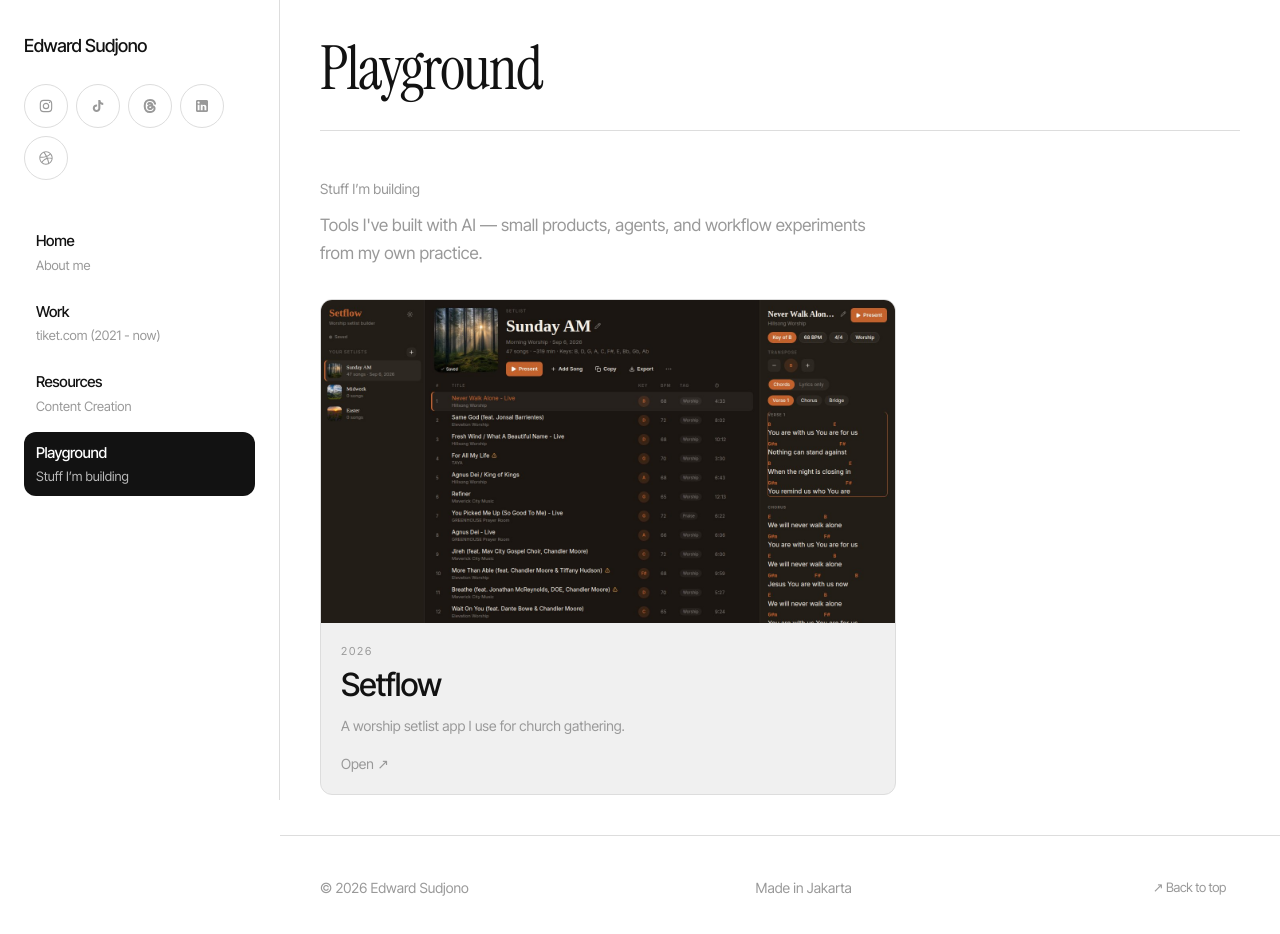
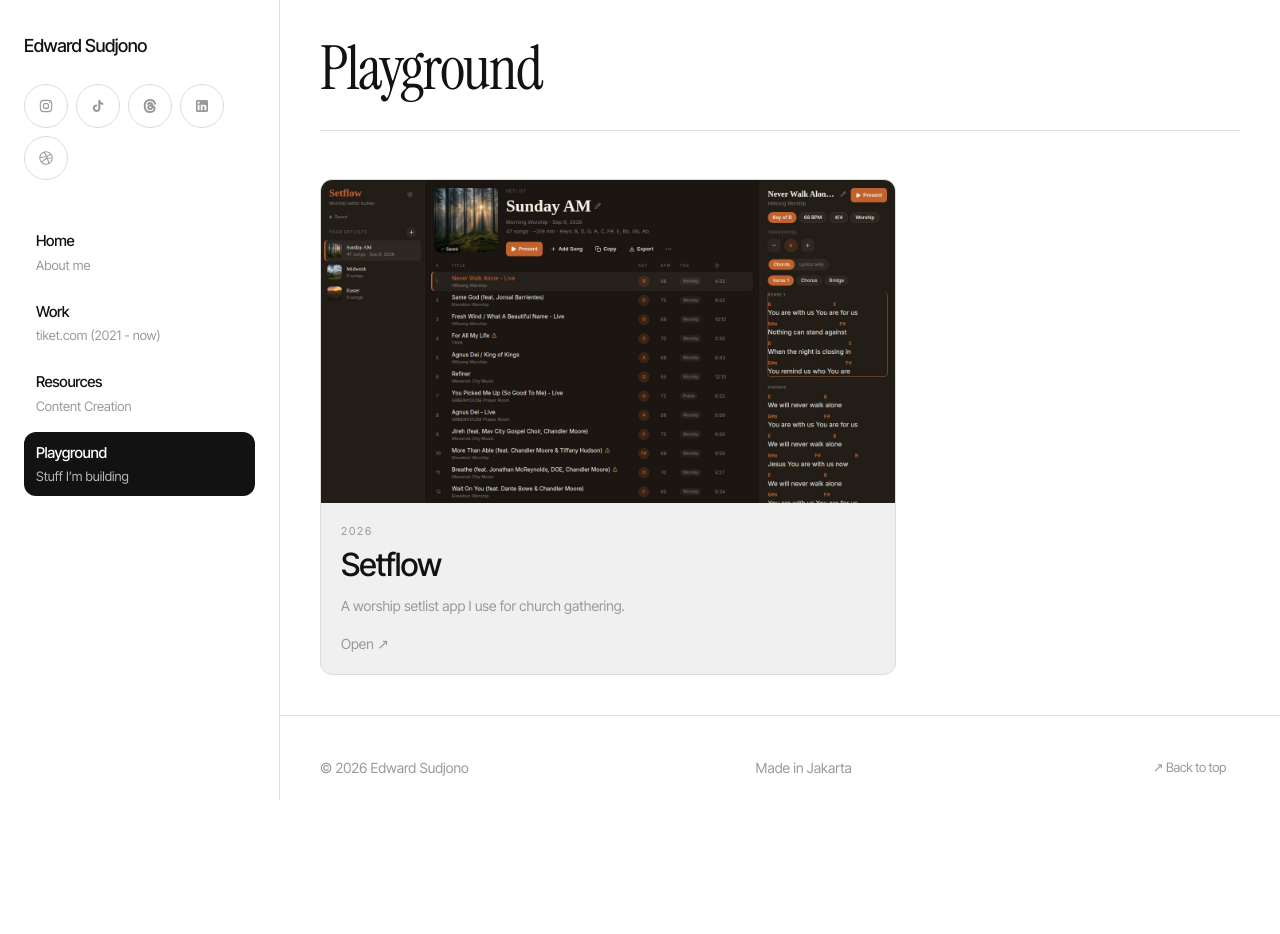
Before and after one commit to uxedward/portfolio, a Next.js app: page /ai-tools in a window 1280 px wide. Shown: the top 934 px of the page. After the commit the page ends 819 px from the top, so only its background shows below. Built offline with nearby package versions, Linux system fonts and the light colour scheme.

Commit message:
Drop the Playground intro heading and blurb
Keep the banner and Setflow card; leave the sidebar subtitle as is.

Co-authored-by: uxedward <uxedward@users.noreply.github.com>

```diff
--- a/app/ai-tools/page.tsx
+++ b/app/ai-tools/page.tsx
@@ -18,11 +18,6 @@ export default function AiToolsPage() {
   return (
     <div className="px-6 py-10 sm:px-8 lg:px-10 lg:py-10">
       <StudioBanner studio={studio} />
-      <p className="mb-3 text-sm text-ink-soft">Stuff I’m building</p>
-      <p className="mb-8 max-w-xl text-[17px] leading-7 text-ink-soft">
-        Tools I&apos;ve built with AI — small products, agents, and workflow
-        experiments from my own practice.
-      </p>
       {aiTools.length === 0 ? (
         <RiseIn>
           <div className="rounded-[var(--radius)] border border-hairline bg-paper-2 px-5 py-16 sm:px-8">
```
